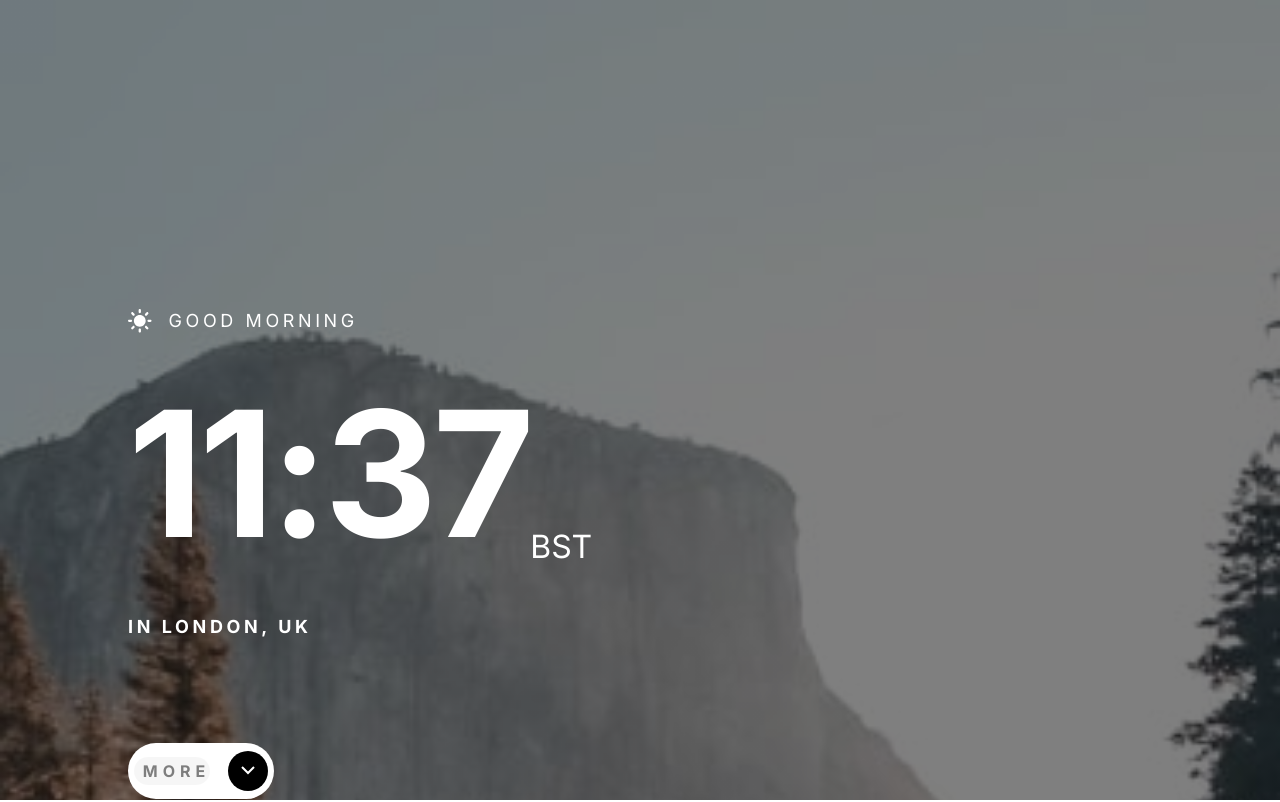
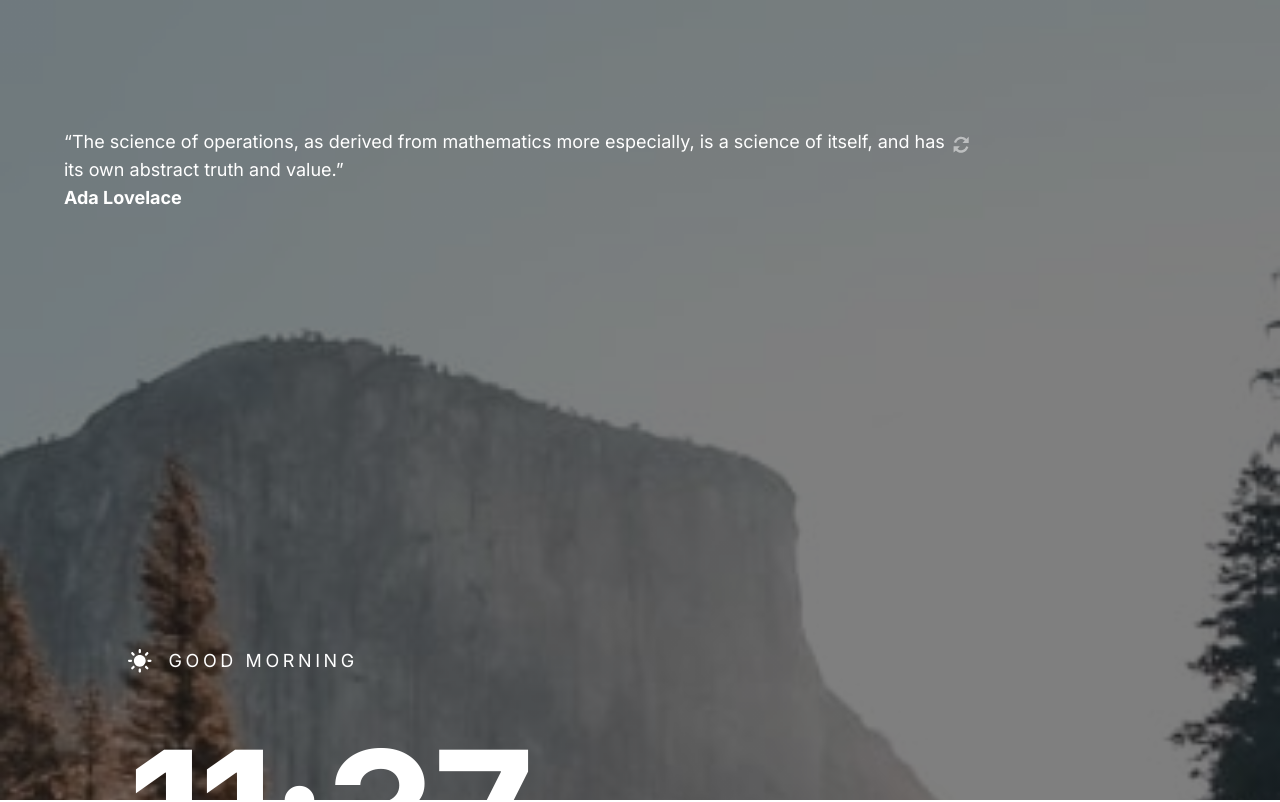
Before and after one commit to Alberto-12/the-clock-app, a React (Create React App) app: page / in a window 1280 px wide. Shown: the top 802 px of the page. Built offline with nearby package versions, Linux system fonts and the light colour scheme.

Commit message:
worked on the media queries for quote generator div

```diff
--- a/src/components/Clock.js
+++ b/src/components/Clock.js
@@ -1,6 +1,6 @@
-/*import Generator from "./quote-generator/Generator";*/
+import Generator from "./quote-generator/Generator";
 import More from "./more-div/More";
-import Less from "./less-div/Less";
+/*import Less from "./less-div/Less";*/
 import "./Clock.css";
 
 const Clock = ({ darkTheme }) => {
@@ -8,9 +8,9 @@ const Clock = ({ darkTheme }) => {
   const containerClassName = darkTheme ? "dark": "" ;
   return (
     <div  id="container" className={containerClassName}>
-      {/*<Generator />*/}
+      <Generator />
       <More />
-      <Less />
+      {/*<Less />*/}
     </div>
   );
 };
--- a/src/components/less-div/Less.css
+++ b/src/components/less-div/Less.css
@@ -23,8 +23,7 @@
   max-width: 323px;
 }
 
-.section-container {
-}
+
 
 .section {
   display: flex;
--- a/src/components/quote-generator/Generator.css
+++ b/src/components/quote-generator/Generator.css
@@ -7,15 +7,12 @@
 }
 
 #quote-generator-container {
-  margin-top: 10%;
+  padding: 10% 2% 10% 10%;
 }
 
 #quote-generator-div {
   display: grid;
-    grid-template-columns: 20fr 1fr;
-    grid-template-rows: 1fr;
-    padding-left: 26px;
-    padding-right: 25px;
+  grid-template-columns: 8fr 1fr;
   max-width: 361px;
 }
 
@@ -38,7 +35,6 @@
 }
 
 #author {
-    padding-left: 26px;
   font-family: "Inter";
   font-style: normal;
   font-weight: 700;
@@ -46,3 +42,33 @@
   line-height: 22px;
   color: #ffffff;
 }
+
+@media (min-width: 768px) {
+  #quote-generator-container {
+    padding-left: 64px;
+  }
+  #quote-generator-div {
+    grid-template-columns: 14fr 1fr;
+    max-width: 80%;
+  }
+
+  #quote {
+    font-family: "Inter";
+    font-style: normal;
+    font-weight: 400;
+    font-size: 18px;
+    line-height: 28px;
+  }
+
+  #author {
+    font-family: "Inter";
+    font-style: normal;
+    font-weight: 700;
+    font-size: 18px;
+    line-height: 28px;
+  }
+
+  #button {
+    margin-top: 0.5em;
+  }
+}
```
Lines whose indentation alone changed are shown as unchanged.
